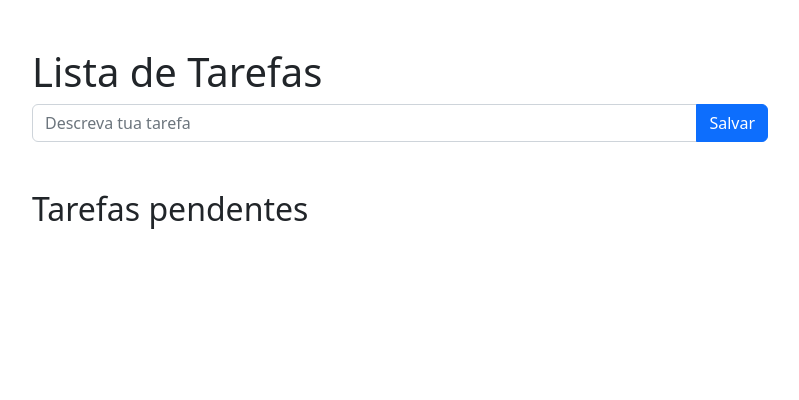
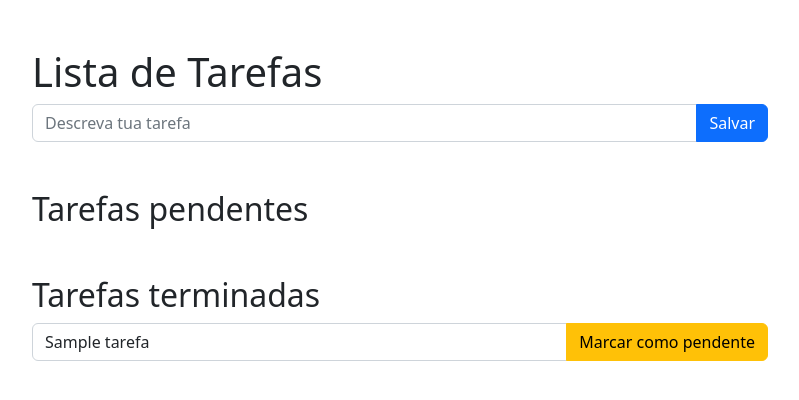
Before and after one commit to Rudie23/Django-pro, a Django app: page /tarefas/ in a window 1280 px wide. Shown: the top 400 px of the page, without its empty margins (240-1039 px from the left). Run offline with Django 4.2, Linux system fonts and the light colour scheme; tables that the repository leaves empty hold one stand-in row (values such as "Sample post").

Commit message:
Imersão 6

```diff
--- a/diegodev/tarefas/forms.py
+++ b/diegodev/tarefas/forms.py
@@ -7,3 +7,9 @@ class TarefaNovaForm(ModelForm):
     class Meta:
         model = Tarefa  # herdará de Tarefa o modelo de banco de dados
         fields = ['nome']  # Campos presentes no formulário, no caso apenas o nome
+
+
+class TarefaForm(ModelForm):
+    class Meta:
+        model = Tarefa  # herdará de Tarefa o modelo de banco de dados
+        fields = ['nome', 'feita']
--- a/diegodev/tarefas/templates/tarefas/home.html
+++ b/diegodev/tarefas/templates/tarefas/home.html
@@ -23,17 +23,29 @@
             </form>
             <h2 class="mt-5">Tarefas pendentes</h2>
             {% for tarefa in tarefas_pendentes %}
-                <form>
-                    <div class="input-group mb-3">
-                        <div class="input-group-text">
-                            <input class="form-check-input mt-0" type="checkbox" value=""
-                                   aria-label="Checkbox for following text input">
-                        </div>
-                        <input type="text" class="form-control" aria-label="Text input para tarefa"
-                               value="{{ tarefa.nome }}">
-                    </div>
-                </form>
+                <form action="{% url 'tarefas:detalhe' tarefa_id=tarefa.id %}" method="post">
+                {% csrf_token %}
+                <div class="input-group mb-3">
+                    <input type="text" class="form-control" placeholder="Descreva tua tarefa" required="required"
+                           aria-label="Descreva tua tarefa" name="nome" value="{{ tarefa.nome }}">
+                    <input type="hidden" value="checked" name="feita">
+                    <button type="submit" class="btn btn-success">Marcar como feito</button>
+                </div>
+            </form>
             {% endfor %}
+
+            <h2 class="mt-5">Tarefas terminadas</h2>
+            {% for tarefa in tarefas_feitas %}
+                <form action="{% url 'tarefas:detalhe' tarefa_id=tarefa.id %}" method="post">
+                {% csrf_token %}
+                <div class="input-group mb-3">
+                    <input type="text" class="form-control" placeholder="Descreva tua tarefa" required="required"
+                           aria-label="Descreva tua tarefa" name="nome" value="{{ tarefa.nome }}">
+                    <button type="submit" class="btn btn-warning">Marcar como pendente</button>
+                </div>
+            </form>
+            {% endfor %}
+
         </div>
     </div>
 </div>
--- a/diegodev/tarefas/urls.py
+++ b/diegodev/tarefas/urls.py
@@ -1,10 +1,11 @@
 from django.urls import path
 
-from diegodev.tarefas.views import home
+from diegodev.tarefas.views import home, detalhe
 
 app_name = 'tarefas'
 
 urlpatterns = [
     path('', home, name='home'),
+    path('<int:tarefa_id>', detalhe, name='detalhe'),
 
 ]
--- a/diegodev/tarefas/views.py
+++ b/diegodev/tarefas/views.py
@@ -2,7 +2,7 @@ from django.http import HttpResponseRedirect
 from django.shortcuts import render
 from django.urls import reverse
 
-from diegodev.tarefas.forms import TarefaNovaForm
+from diegodev.tarefas.forms import TarefaNovaForm, TarefaForm
 from diegodev.tarefas.models import Tarefa
 
 
@@ -14,7 +14,27 @@ def home(request):
             return HttpResponseRedirect(reverse('tarefas:home'))
         else:
             tarefas_pendentes = Tarefa.objects.filter(feita=False).all()
-            return render(request, 'tarefas/home.html', {'form': form, 'tarefas_pendentes': tarefas_pendentes},
+            tarefas_feitas = Tarefa.objects.filter(feita=True).all()
+            return render(request, 'tarefas/home.html',
+                          {
+                              'form': form,
+                              'tarefas_pendentes': tarefas_pendentes,
+                              'tarefas_feitas': tarefas_feitas
+                          },
                           status=400)
     tarefas_pendentes = Tarefa.objects.filter(feita=False).all()
-    return render(request, 'tarefas/home.html', {'tarefas_pendentes': tarefas_pendentes})
+    tarefas_feitas = Tarefa.objects.filter(feita=True).all()
+    return render(request, 'tarefas/home.html',
+                  {
+                      'tarefas_pendentes': tarefas_pendentes,
+                      'tarefas_feitas': tarefas_feitas,
+                  }
+                  )
+
+
+def detalhe(request, tarefa_id):
+    tarefa = Tarefa.objects.get(id=tarefa_id)
+    form = TarefaForm(request.POST, instance=tarefa)
+    if form.is_valid():
+        form.save()
+    return HttpResponseRedirect(reverse('tarefas:home'))
```
Also changed, not shown: diegodev/tarefas/tests/test_edicao_de_tarefa.py (added, +39 -0 lines), diegodev/tarefas/tests/test_tarefas_get.py (+16 -1 lines).
